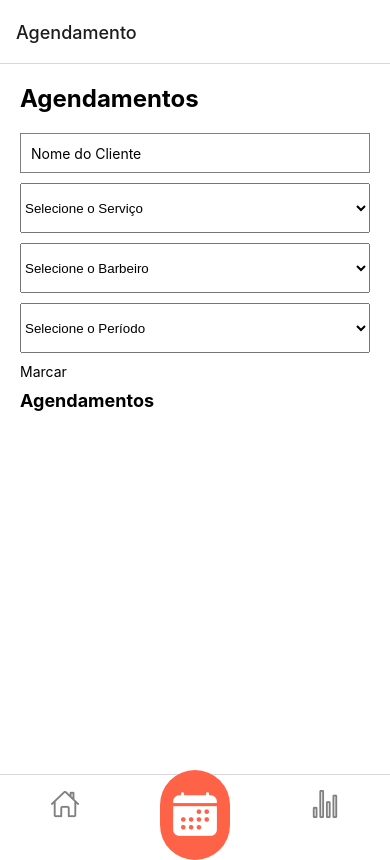
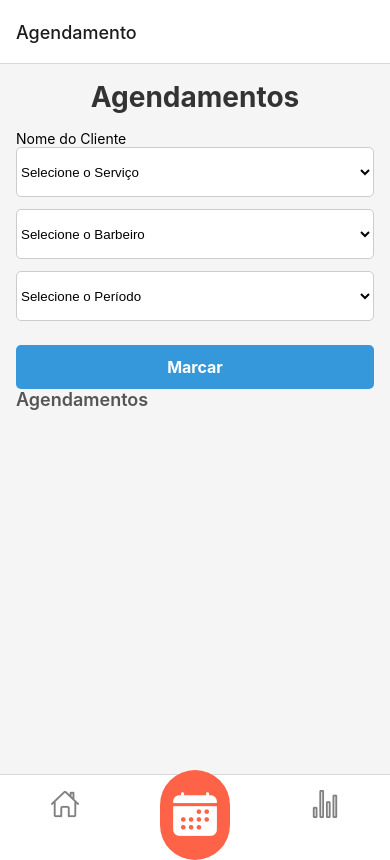
Before and after one commit to vtenorio309/Barbearia_CARVALHO, a React Native app in the folder BarbeariaCarvalho/: screen / in a window 390 px wide. Built offline with nearby package versions, Linux system fonts and the light colour scheme.

Commit message:
Update App.js

```diff
--- a/BarbeariaCarvalho/App.js
+++ b/BarbeariaCarvalho/App.js
@@ -11,27 +11,33 @@ import XLSX from 'xlsx';
 
 function AdminHomeScreen() {
   const [service, setService] = useState('');
+  const [price, setPrice] = useState('');
+  const [duration, setDuration] = useState('');
   const [barber, setBarber] = useState('');
   const [servicesList, setServicesList] = useState([]);
   const [barbersList, setBarbersList] = useState([]);
+  const [morningHours, setMorningHours] = useState(''); // Horário de funcionamento da manhã
+  const [afternoonHours, setAfternoonHours] = useState(''); // Horário de funcionamento da tarde
+  const [eveningHours, setEveningHours] = useState(''); // Horário de funcionamento da noite
 
   useEffect(() => {
     const loadData = async () => {
       try {
         const services = await AsyncStorage.getItem('services');
         const barbers = await AsyncStorage.getItem('barbers');
+        const hours = await AsyncStorage.getItem('workingHours');
         if (services) setServicesList(JSON.parse(services));
         if (barbers) setBarbersList(JSON.parse(barbers));
+        if (hours) {
+          const { morning, afternoon, evening } = JSON.parse(hours);
+          setMorningHours(morning);
+          setAfternoonHours(afternoon);
+          setEveningHours(evening);
+        }
       } catch (e) {
         console.error("Erro ao carregar dados", e);
       }
     };
-  loadData();
-}, []);
-
-
-  // Carregar dados ao iniciar
-  useEffect(() => {
     loadData();
   }, []);
 
@@ -40,29 +46,24 @@ function AdminHomeScreen() {
     try {
       await AsyncStorage.setItem('services', JSON.stringify(servicesList));
       await AsyncStorage.setItem('barbers', JSON.stringify(barbersList));
+      const workingHours = { morning: morningHours, afternoon: afternoonHours, evening: eveningHours };
+      await AsyncStorage.setItem('workingHours', JSON.stringify(workingHours));
     } catch (e) {
       console.error("Erro ao salvar dados", e);
     }
   };
 
-  // Carregar os dados salvos
-  const loadData = async () => {
-    try {
-      const services = await AsyncStorage.getItem('services');
-      const barbers = await AsyncStorage.getItem('barbers');
-      if (services) setServicesList(JSON.parse(services));
-      if (barbers) setBarbersList(JSON.parse(barbers));
-    } catch (e) {
-      console.error("Erro ao carregar dados", e);
-    }
-  };
-
   // Adicionar serviço
   const addService = () => {
-    if (service) {
-      setServicesList([...servicesList, service]);
+    if (service && price && duration) {
+      const newService = { name: service, price, duration };
+      setServicesList([...servicesList, newService]);
       setService('');
+      setPrice('');
+      setDuration('');
       saveData();
+    } else {
+      Alert.alert('Erro', 'Preencha todos os campos do serviço');
     }
   };
 
@@ -112,15 +113,31 @@ function AdminHomeScreen() {
       {/* Adicionar Serviço */}
       <TextInput
         style={styles.input}
-        placeholder="Adicionar Serviço"
+        placeholder="Nome do Serviço"
         value={service}
         onChangeText={setService}
       />
+      <TextInput
+        style={styles.input}
+        placeholder="Preço do Serviço"
+        keyboardType="numeric"
+        value={price}
+        onChangeText={setPrice}
+      />
+      <TextInput
+        style={styles.input}
+        placeholder="Duração (minutos)"
+        keyboardType="numeric"
+        value={duration}
+        onChangeText={setDuration}
+      />
+
       <Button title="Adicionar Serviço" onPress={addService} />
+
       <Text style={styles.subtitle}>Serviços</Text>
       {servicesList.map((service, index) => (
         <View key={index} style={styles.listItem}>
-          <Text>{service}</Text>
+          <Text>{service.name} - R${service.price} - {service.duration} min</Text>
           <Button title="Remover" onPress={() => removeService(index)} />
         </View>
       ))}
@@ -133,6 +150,7 @@ function AdminHomeScreen() {
         onChangeText={setBarber}
       />
       <Button title="Adicionar Barbeiro" onPress={addBarber} />
+
       <Text style={styles.subtitle}>Barbeiros</Text>
       {barbersList.map((barber, index) => (
         <View key={index} style={styles.listItem}>
@@ -140,6 +158,30 @@ function AdminHomeScreen() {
           <Button title="Remover" onPress={() => removeBarber(index)} />
         </View>
       ))}
+
+      {/* Horário de Funcionamento */}
+      <Text style={styles.subtitle}>Horários de Funcionamento</Text>
+
+      <TextInput
+        style={styles.input}
+        placeholder="Horário da Manhã (Ex: 7:30-12:00)"
+        value={morningHours}
+        onChangeText={setMorningHours}
+      />
+      <TextInput
+        style={styles.input}
+        placeholder="Horário da Tarde (Ex: 13:00-17:30)"
+        value={afternoonHours}
+        onChangeText={setAfternoonHours}
+      />
+      <TextInput
+        style={styles.input}
+        placeholder="Horário da Noite (Ex: 18:00-21:00)"
+        value={eveningHours}
+        onChangeText={setEveningHours}
+      />
+
+      <Button title="Salvar Horários" onPress={saveData} />
     </ScrollView>
   );
 }
@@ -155,7 +197,6 @@ const AdminReportScreen = () => {
   }, []);
 
   const loadDataFromExcel = async () => {
-    // Caminho do arquivo Excel (precisa ser o caminho salvo no app)
     const pathToFile = `${FileSystem.documentDirectory}relatorio_servicos.xlsx`;
 
     try {
@@ -167,7 +208,6 @@ const AdminReportScreen = () => {
       const worksheet = workbook.Sheets[workbook.SheetNames[0]];
       const jsonData = XLSX.utils.sheet_to_json(worksheet);
 
-      // Atualizar o estado com os dados do Excel
       setReportData(jsonData);
     } catch (error) {
       console.error('Erro ao carregar arquivo Excel:', error);
@@ -179,8 +219,8 @@ const AdminReportScreen = () => {
     if (!reportData) return [];
     return reportData.filter(item => {
       const itemDate = new Date(item.Horario); // A coluna "Horario" no arquivo Excel
-      const month = itemDate.getMonth() + 1; // Mês do item (0-indexado)
-      const year = itemDate.getFullYear();   // Ano do item
+      const month = itemDate.getMonth() + 1;   // Mês do item (0-indexado)
+      const year = itemDate.getFullYear();     // Ano do item
       return (month === parseInt(selectedMonth) && year === parseInt(selectedYear));
     });
   };
@@ -322,28 +362,10 @@ function UserHomeScreen() {
   const [selectedService, setSelectedService] = useState('');
   const [selectedBarber, setSelectedBarber] = useState('');
   const [selectedPeriod, setSelectedPeriod] = useState('');
-  const [queue, setQueue] = useState([]); // Fila de espera
-  const [currentAppointmentIndex, setCurrentAppointmentIndex] = useState(0); // Controla a fila
-
-  // Função para adicionar um agendamento
-  const handleSchedule = () => {
-    if (clientName && selectedService && selectedBarber && selectedPeriod) {
-      const newAppointment = {
-        clientName,
-        service: selectedService,
-        barber: selectedBarber,
-        period: selectedPeriod,
-        time: new Date().toLocaleTimeString(), // Hora atual como exemplo
-      };
-      setAppointments([...appointments, newAppointment]);
-      setQueue([...queue, newAppointment]);
-      // Limpa os campos após agendamento
-      setClientName('');
-      setSelectedService('');
-      setSelectedBarber('');
-      setSelectedPeriod('');
-    }
-  };
+  const [queue, setQueue] = useState([]);
+  const [servicesList, setServicesList] = useState([]);
+  const [barbersList, setBarbersList] = useState([]);
+  const [periods, setPeriods] = useState(['Manhã', 'Tarde', 'Noite']); // Exemplo de períodos
 
   useEffect(() => {
     const loadData = async () => {
@@ -359,7 +381,24 @@ function UserHomeScreen() {
     loadData();
   }, []);
 
-  // Função para remover um agendamento com confirmação
+  const handleSchedule = () => {
+    if (clientName && selectedService && selectedBarber && selectedPeriod) {
+      const newAppointment = {
+        clientName,
+        service: selectedService,
+        barber: selectedBarber,
+        period: selectedPeriod,
+        time: new Date().toLocaleTimeString(),
+      };
+      setAppointments([...appointments, newAppointment]);
+      setQueue([...queue, newAppointment]);
+      setClientName('');
+      setSelectedService('');
+      setSelectedBarber('');
+      setSelectedPeriod('');
+    }
+  };
+
   const handleRemoveAppointment = (index) => {
     Alert.alert('Confirmação', 'Você tem certeza que deseja remover este agendamento?', [
       { text: 'Cancelar', style: 'cancel' },
@@ -373,28 +412,23 @@ function UserHomeScreen() {
     ]);
   };
 
-  // Função para passar a vez na fila
   const handlePassQueue = () => {
     if (queue.length > 1) {
       setQueue((prevQueue) => {
         const updatedQueue = [...prevQueue];
-        const passedClient = updatedQueue.shift(); // Remove o primeiro da fila
-        updatedQueue.push(passedClient); // Coloca no final
+        const passedClient = updatedQueue.shift();
+        updatedQueue.push(passedClient);
         return updatedQueue;
       });
     }
   };
 
-  // Função para concluir o serviço
   const handleCompleteAppointment = (index) => {
     const completedAppointment = appointments[index];
-    // Salva no arquivo Excel (essa parte será conectada depois com o armazenamento real)
     saveAppointmentToExcel(completedAppointment);
-    // Remove o agendamento da lista
     setAppointments(appointments.filter((_, i) => i !== index));
   };
 
-  // Função para salvar no Excel (exemplo)
   const saveAppointmentToExcel = (appointment) => {
     const data = `
       Nome: ${appointment.clientName},
@@ -429,9 +463,9 @@ function UserHomeScreen() {
         onValueChange={(itemValue) => setSelectedService(itemValue)}
       >
         <Picker.Item label="Selecione o Serviço" value="" />
-        <Picker.Item label="Corte Masculino" value="Corte Masculino" />
-        <Picker.Item label="Barba" value="Barba" />
-        <Picker.Item label="Corte + Barba" value="Corte + Barba" />
+        {servicesList.map((service, index) => (
+          <Picker.Item key={index} label={service} value={service} />
+        ))}
       </Picker>
 
       {/* Selecionar barbeiro */}
@@ -441,9 +475,9 @@ function UserHomeScreen() {
         onValueChange={(itemValue) => setSelectedBarber(itemValue)}
       >
         <Picker.Item label="Selecione o Barbeiro" value="" />
-        <Picker.Item label="João" value="João" />
-        <Picker.Item label="Carlos" value="Carlos" />
-        <Picker.Item label="Lucas" value="Lucas" />
+        {barbersList.map((barber, index) => (
+          <Picker.Item key={index} label={barber} value={barber} />
+        ))}
       </Picker>
 
       {/* Selecionar período */}
@@ -453,9 +487,9 @@ function UserHomeScreen() {
         onValueChange={(itemValue) => setSelectedPeriod(itemValue)}
       >
         <Picker.Item label="Selecione o Período" value="" />
-        <Picker.Item label="Manhã" value="Manhã" />
-        <Picker.Item label="Tarde" value="Tarde" />
-        <Picker.Item label="Noite" value="Noite" />
+        {periods.map((period, index) => (
+          <Picker.Item key={index} label={period} value={period} />
+        ))}
       </Picker>
 
       {/* Botão para marcar */}
@@ -540,45 +574,131 @@ export default function App() {
 
 // Estilos CSS
 const styles = StyleSheet.create({
+  // Estilo geral da aplicação
   container: {
     flex: 1,
-    padding: 20,
-    backgroundColor: '#fff',
+    backgroundColor: '#f5f5f5',
+    padding: 16,
   },
+
+  // Títulos principais
   title: {
-    fontSize: 24,
+    fontSize: 28,
     fontWeight: 'bold',
-    marginBottom: 20,
+    color: '#333',
+    marginBottom: 16,
+    textAlign: 'center',
   },
-  input: {
-    height: 40,
-    borderColor: 'gray',
-    borderWidth: 1,
-    marginBottom: 10,
-    paddingHorizontal: 10,
+
+  // Subtítulos (usado para pequenos títulos ou descrições)
+  subtitle: {
+    fontSize: 18,
+    fontWeight: '600',
+    color: '#555',
+    marginBottom: 8,
   },
+
+  // Campo de seleção de data (mês e ano)
   picker: {
     height: 50,
     width: '100%',
+    borderColor: '#ccc',
+    borderWidth: 1,
+    borderRadius: 5,
+    marginBottom: 12,
+    backgroundColor: '#fff',
+  },
+
+  // Botão para gerar relatórios
+  button: {
+    backgroundColor: '#3498db',
+    padding: 12,
+    borderRadius: 5,
+    alignItems: 'center',
+    marginTop: 12,
+  },
+  buttonText: {
+    color: '#fff',
+    fontWeight: 'bold',
+    fontSize: 16,
+  },
+
+  // Estilos dos títulos de gráficos
+  chartTitle: {
+    fontSize: 16,
+    fontWeight: 'bold',
+    color: '#444',
+    marginTop: 20,
     marginBottom: 10,
+    textAlign: 'center',
   },
-  listItem: {
-    flexDirection: 'row',
-    justifyContent: 'space-between',
-    alignItems: 'center',
-    marginBottom: 10,
-  },
+
+  // Estilos dos gráficos
   chart: {
     marginVertical: 10,
+    borderRadius: 10,
+    backgroundColor: '#fff',
+    padding: 10,
+    shadowColor: '#000',
+    shadowOffset: {
+      width: 0,
+      height: 2,
     },
-  chartTitle: {
+    shadowOpacity: 0.25,
+    shadowRadius: 3.84,
+    elevation: 5,
+  },
+
+  // Estilo para listagem de informações (UserHomeScreen)
+  listItem: {
+    backgroundColor: '#fff',
+    padding: 16,
+    borderRadius: 8,
+    marginBottom: 8,
+    shadowColor: '#000',
+    shadowOffset: {
+      width: 0,
+      height: 2,
+    },
+    shadowOpacity: 0.1,
+    shadowRadius: 4,
+    elevation: 2,
+  },
+  listItemText: {
+    fontSize: 16,
+    color: '#333',
+  },
+
+  // Estilo para o campo de nome do cliente
+  inputField: {
+    borderWidth: 1,
+    borderColor: '#ccc',
+    borderRadius: 5,
+    padding: 10,
+    backgroundColor: '#fff',
+    marginBottom: 12,
+  },
+
+  // Estilos para relatórios e gráficos
+  reportSection: {
+    marginTop: 20,
+    paddingHorizontal: 16,
+    backgroundColor: '#f9f9f9',
+    borderRadius: 10,
+    padding: 16,
+    shadowColor: '#000',
+    shadowOffset: {
+      width: 0,
+      height: 2,
+    },
+    shadowOpacity: 0.25,
+    shadowRadius: 3.84,
+    elevation: 5,
+  },
+  reportText: {
     fontSize: 18,
-    fontWeight: 'bold',
-    marginBottom: 10,
-  },
-  subtitle: {
-    fontSize: 18,
-    fontWeight: 'bold',
-    marginVertical: 10,
+    fontWeight: '600',
+    color: '#333',
+    marginBottom: 8,
   },
 });
```
Lines whose indentation alone changed are shown as unchanged.
